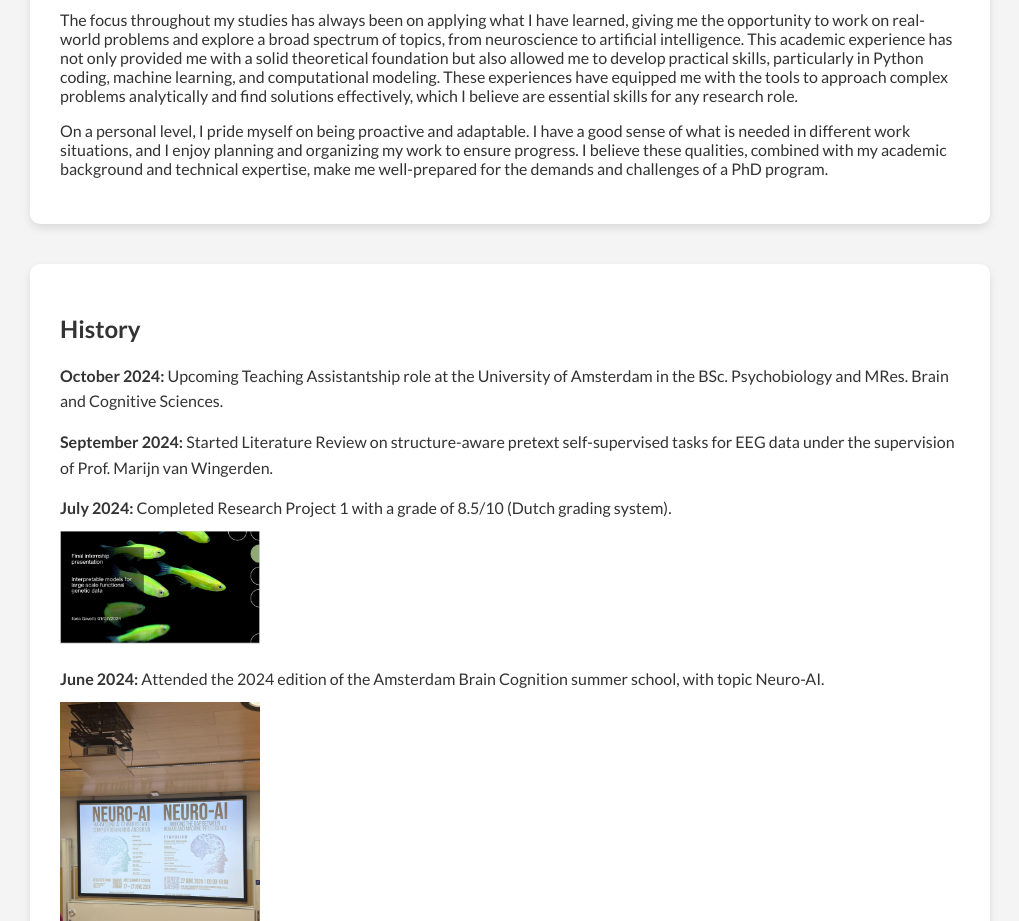
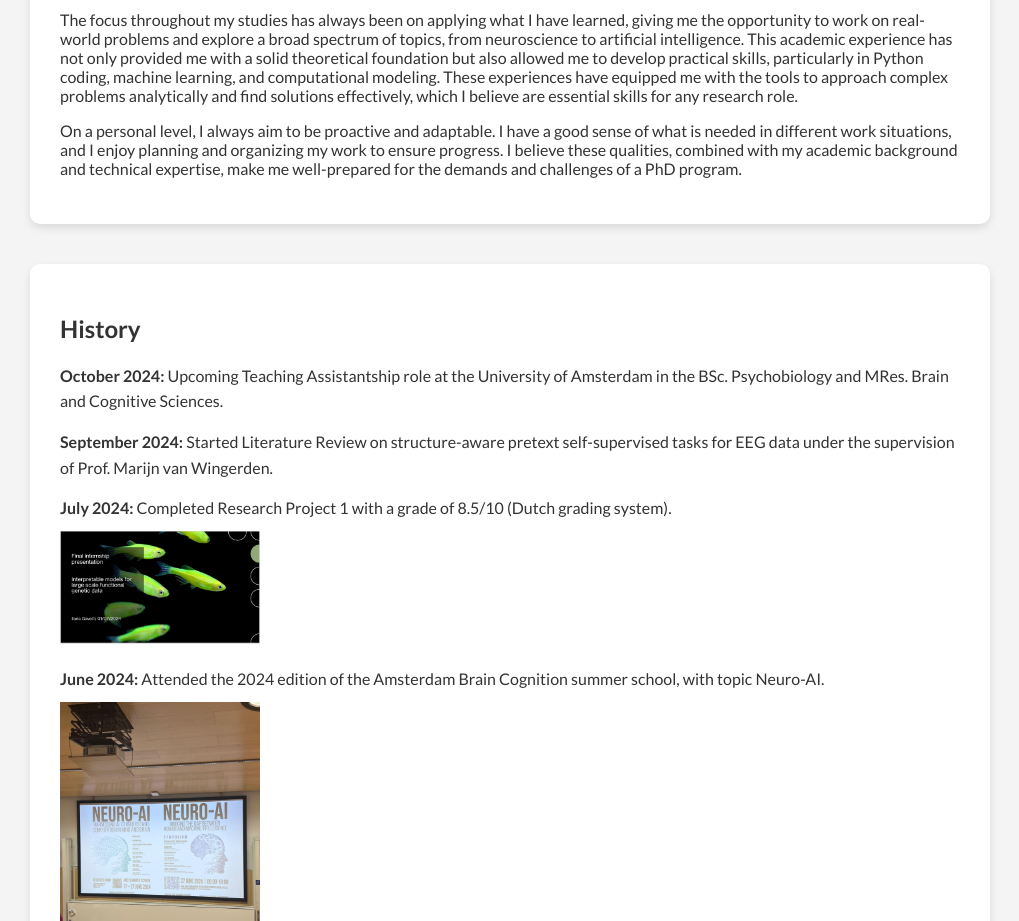
Before and after one commit to igavetti/.github.io, a plain HTML site: page index.html in a window 1280 px wide. Shown: the part 880-1801 px from the top of the page, without its empty margins (130-1149 px from the left). Drawn offline with Linux system fonts and the light colour scheme.

Commit message:
Update index.html

```diff
--- a/index.html
+++ b/index.html
@@ -145,7 +145,7 @@
         <h2>Why I Would Make a Strong PhD Candidate</h2>
         <p>My academic journey has taken me through renowned universities, where I’ve had the privilege to learn from leading researchers in their respective fields. I took Python programming classes from Prof. dr. ir. Pieter Spronck, a Computer Vision course taught by Prof. dr. Eric Postma, and both introductory and advanced classes in Neural Cognitive Modeling by Dr. Raquel Garrido Alhama and Dr. Willem Zuidema. Additionally, I deepened my understanding of neuroimaging through a BOLD fMRI class led by Dr. Steven Scholte and Dr. Joe Bathelt.</p>
         <p>The focus throughout my studies has always been on applying what I have learned, giving me the opportunity to work on real-world problems and explore a broad spectrum of topics, from neuroscience to artificial intelligence. This academic experience has not only provided me with a solid theoretical foundation but also allowed me to develop practical skills, particularly in Python coding, machine learning, and computational modeling. These experiences have equipped me with the tools to approach complex problems analytically and find solutions effectively, which I believe are essential skills for any research role.</p>
-        <p>On a personal level, I pride myself on being proactive and adaptable. I have a good sense of what is needed in different work situations, and I enjoy planning and organizing my work to ensure progress. I believe these qualities, combined with my academic background and technical expertise, make me well-prepared for the demands and challenges of a PhD program.</p>
+        <p>On a personal level, I always aim to be proactive and adaptable. I have a good sense of what is needed in different work situations, and I enjoy planning and organizing my work to ensure progress. I believe these qualities, combined with my academic background and technical expertise, make me well-prepared for the demands and challenges of a PhD program.</p>
     </section>
 
     <!-- History Section -->
```
